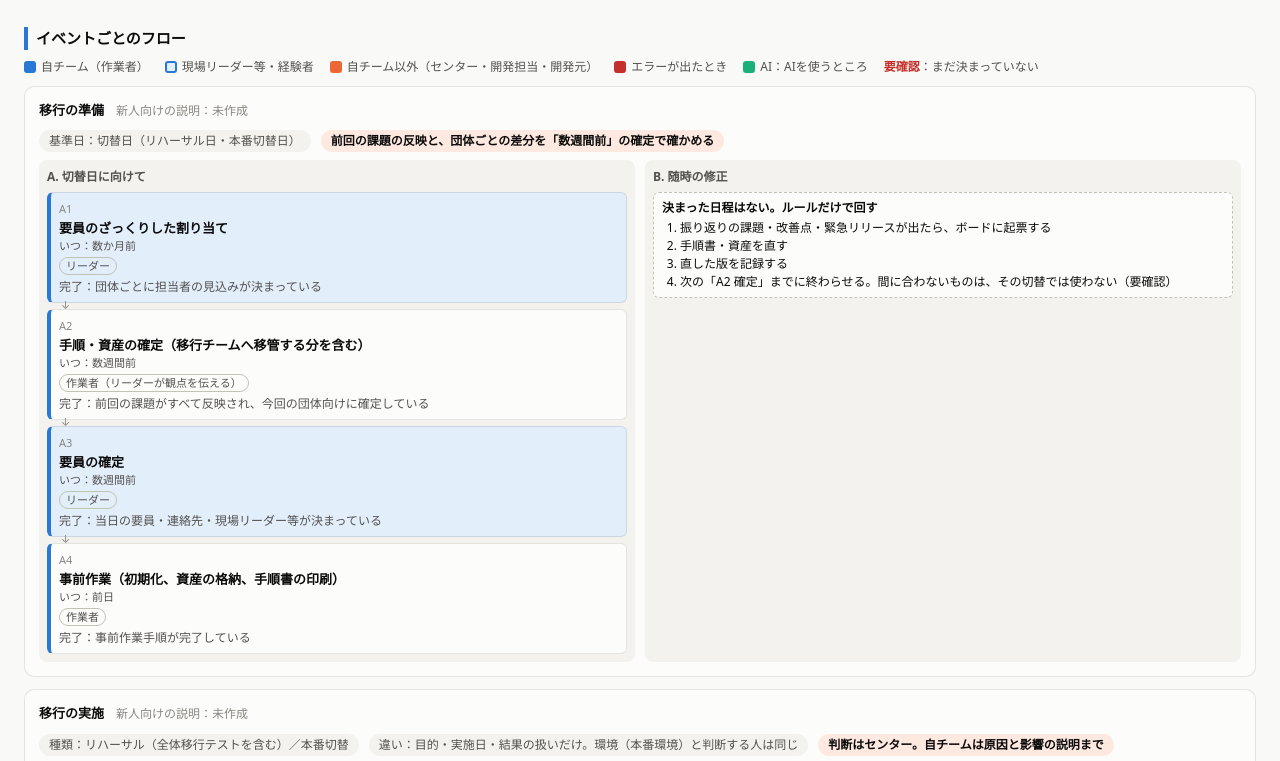
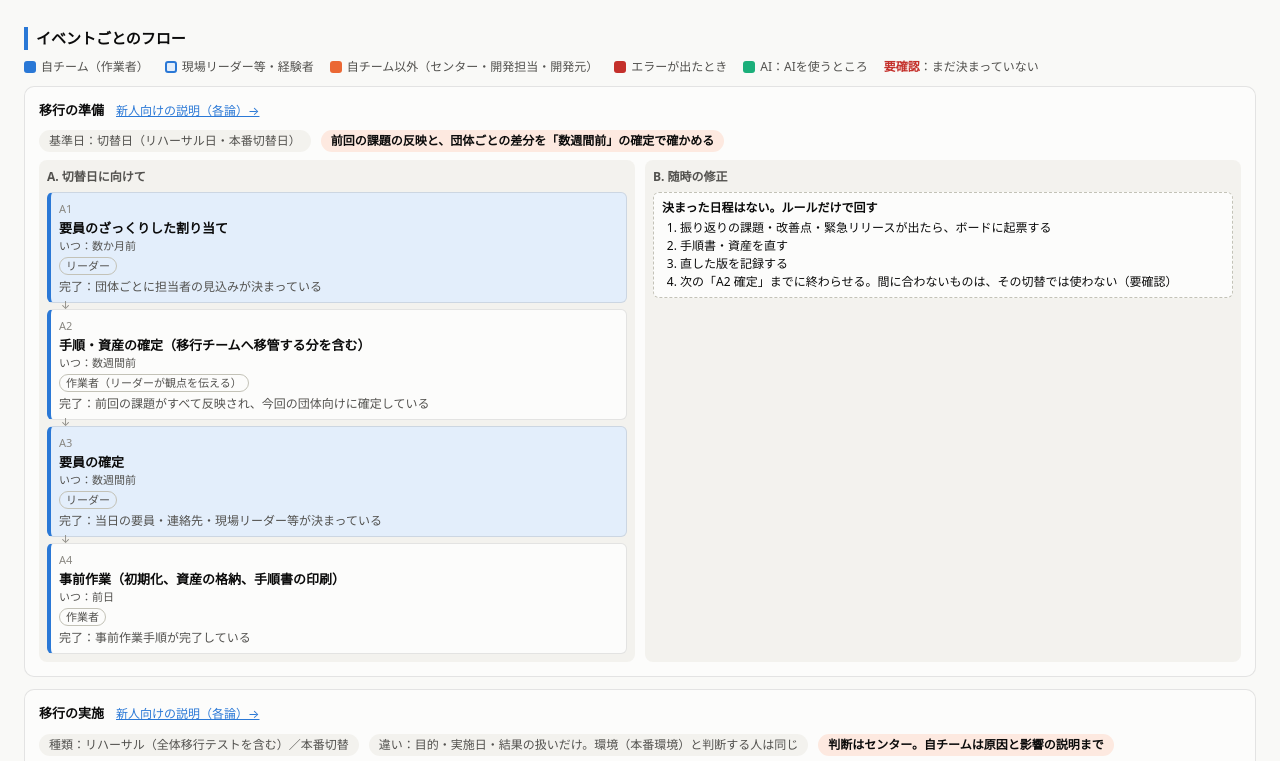
Before and after one commit to takakou32/jichitai-sagyo-mieruka, a plain HTML site: page 全体まとめ.html in a window 1280 px wide. Shown: the part 1090-1851 px from the top of the page. Drawn offline with Linux system fonts and the light colour scheme.

Commit message:
全体まとめ：新人向けの説明へのリンクをフローに付け直す
Co-Authored-By: Claude Opus 5.5 <noreply@anthropic.com>

```diff
--- a/全体まとめ.html
+++ b/全体まとめ.html
@@ -171,9 +171,9 @@
 
   var FRAME = [
     { name: "切替", state: "done", events: [
-      { id: "prep", name: "移行の準備", guide: "各論/新人向け/説明_移行の準備.md", desc: "切替日に向けた準備と、手順・資産の随時の修正" },
-      { id: "run", name: "移行の実施", guide: "各論/新人向け/説明_移行の実施.md", desc: "リハーサル・全体移行テスト・本番切替。当日は手順書どおり" },
-      { id: "verify", name: "移行結果の確認", guide: "各論/新人向け/説明_移行結果の確認.md", desc: "自治体への報告資料のための前後比較。3段階" }
+      { id: "prep", name: "移行の準備", desc: "切替日に向けた準備と、手順・資産の随時の修正" },
+      { id: "run", name: "移行の実施", desc: "リハーサル・全体移行テスト・本番切替。当日は手順書どおり" },
+      { id: "verify", name: "移行結果の確認", desc: "自治体への報告資料のための前後比較。3段階" }
     ] },
     { name: "バージョンアップ", state: "done", events: [
       { id: "vupre", name: "稼働前のバージョンアップ", desc: "検証面・開発環境など。リーダーが日程を切って逆算" },
@@ -196,7 +196,7 @@
   ];
 
   var FLOWS = [
-    { id: "prep", name: "移行の準備",
+    { id: "prep", name: "移行の準備", guide: "各論/新人向け/説明_移行の準備.md",
       lead: [["基準日", "切替日（リハーサル日・本番切替日）"], ["key", "前回の課題の反映と、団体ごとの差分を「数週間前」の確定で確かめる"]],
       phases: [
         { name: "A. 切替日に向けて", steps: [
@@ -208,7 +208,7 @@
         { name: "B. 随時の修正", rule: { title: "決まった日程はない。ルールだけで回す", items: ["振り返りの課題・改善点・緊急リリースが出たら、ボードに起票する", "手順書・資産を直す", "直した版を記録する", "次の「A2 確定」までに終わらせる。間に合わないものは、その切替では使わない（要確認）"] },
           steps: [] }
       ] },
-    { id: "run", name: "移行の実施",
+    { id: "run", name: "移行の実施", guide: "各論/新人向け/説明_移行の実施.md",
       lead: [["種類", "リハーサル（全体移行テストを含む）／本番切替"], ["違い", "目的・実施日・結果の扱いだけ。環境（本番環境）と判断する人は同じ"], ["key", "判断はセンター。自チームは原因と影響の説明まで"]],
       phases: [
         { name: "当日", steps: [
@@ -224,7 +224,7 @@
           { no: "5", t: "最終確認の支援（本番のみ）", when: "本番切替の期間中", who: "作業者", c: "own", done: "支援の範囲は要確認", todo: true }
         ] }
       ] },
-    { id: "verify", name: "移行結果の確認",
+    { id: "verify", name: "移行結果の確認", guide: "各論/新人向け/説明_移行結果の確認.md",
       lead: [["①事前の確認", "R8年度中。これまでの移行データ。自チーム"], ["②本確認", "R9年度、稼働前。稼働直前のリハーサルデータ。自チーム"], ["③最終確認", "本番切替時。センターが主体、自チームは支援"], ["key", "①で理由のわかった差異を積み上げるほど、②が軽くなる"]],
       phases: [
         { name: "比べる", steps: [
```
